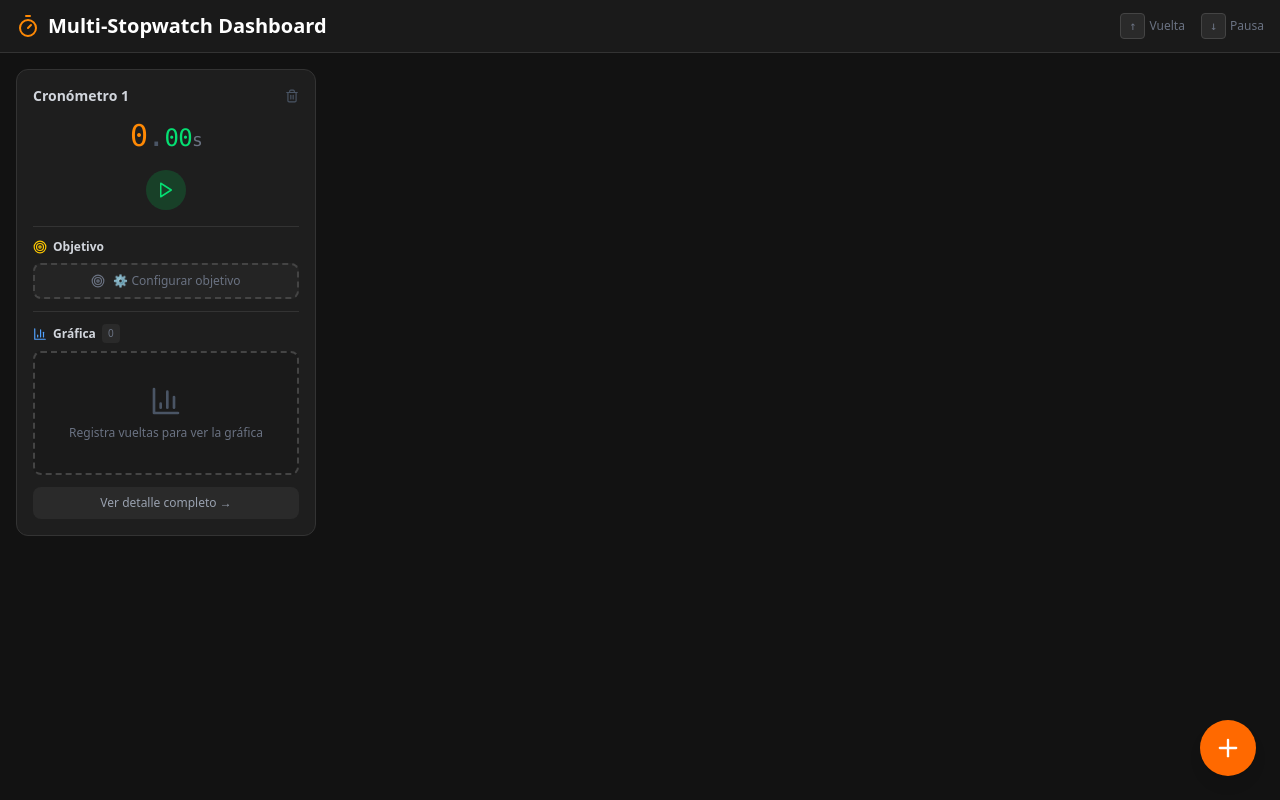
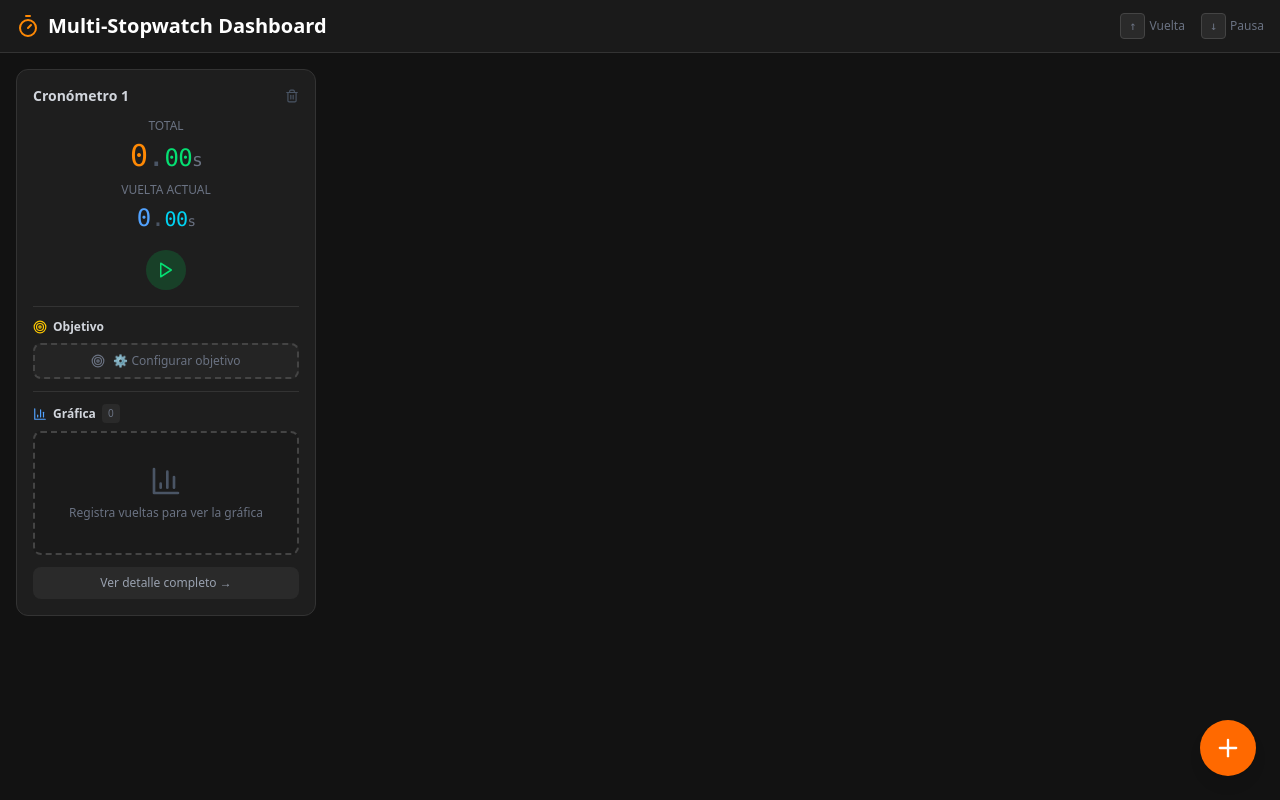
Before and after one commit to MagMxS/tiempos, a React (Vite) app: page / in a window 1280 px wide. Both pictures are taken after a click on the button "Crear primer cronómetro". Built offline with nearby package versions, Linux system fonts and the light colour scheme.

Commit message:
task snapshot d6766144-0237-486d-aab8-4d79160264f4

```diff
--- a/src/components/StopwatchCard.tsx
+++ b/src/components/StopwatchCard.tsx
@@ -36,7 +36,15 @@ export default function StopwatchCard({
     }
   }, [stopwatch.goal, showGoalEditor]);
 
-  const { seconds, millis } = formatTime(elapsed);
+  const { seconds: totalSeconds, millis: totalMillis } = formatTime(elapsed);
+
+  // Calcular tiempo parcial (desde la última vuelta)
+  const lastLapTime = stopwatch.laps.length > 0
+    ? stopwatch.laps[stopwatch.laps.length - 1].totalTime
+    : 0;
+  const partialElapsed = elapsed - lastLapTime;
+  const { seconds: partialSeconds, millis: partialMillis } = formatTime(partialElapsed);
+
   const lapTimes = stopwatch.laps.map((l) => l.splitTime);
   const maxLap = lapTimes.length > 0 ? Math.max(...lapTimes) : 0;
   const minLap = lapTimes.length > 0 ? Math.min(...lapTimes) : 0;
@@ -77,13 +85,25 @@ export default function StopwatchCard({
         </button>
       </div>
 
-      {/* Time Display */}
+      {/* Time Display - Total */}
+      <div className="text-center mb-2">
+        <div className="text-xs text-gray-500 mb-1">TOTAL</div>
+        <div className="font-mono text-3xl tracking-tight">
+          <span className="text-orange-400">{totalSeconds}</span>
+          <span className="text-gray-600">.</span>
+          <span className="text-green-400 text-2xl">{totalMillis}</span>
+          <span className="text-gray-500 text-lg">s</span>
+        </div>
+      </div>
+
+      {/* Time Display - Partial (current lap) */}
       <div className="text-center mb-4">
-        <div className="font-mono text-3xl tracking-tight">
-          <span className="text-orange-400">{seconds}</span>
+        <div className="text-xs text-gray-500 mb-1">VUELTA ACTUAL</div>
+        <div className="font-mono text-2xl tracking-tight">
+          <span className="text-blue-400">{partialSeconds}</span>
           <span className="text-gray-600">.</span>
-          <span className="text-green-400 text-2xl">{millis}</span>
-          <span className="text-gray-500 text-lg">s</span>
+          <span className="text-cyan-400 text-xl">{partialMillis}</span>
+          <span className="text-gray-500 text-sm">s</span>
         </div>
         {stopwatch.isRunning && (
           <div className="flex items-center justify-center gap-1 mt-1">
--- a/src/components/StopwatchDetail.tsx
+++ b/src/components/StopwatchDetail.tsx
@@ -34,7 +34,15 @@ export default function StopwatchDetail({
     }
   }, [stopwatch.goal, showGoalEditor]);
 
-  const { seconds, millis } = formatTime(elapsed);
+  const { seconds: totalSeconds, millis: totalMillis } = formatTime(elapsed);
+
+  // Calcular tiempo parcial (desde la última vuelta)
+  const lastLapTime = stopwatch.laps.length > 0
+    ? stopwatch.laps[stopwatch.laps.length - 1].totalTime
+    : 0;
+  const partialElapsed = elapsed - lastLapTime;
+  const { seconds: partialSeconds, millis: partialMillis } = formatTime(partialElapsed);
+
   const lapTimes = stopwatch.laps.map((l) => l.splitTime);
   const maxLap = lapTimes.length > 0 ? Math.max(...lapTimes) : 0;
   const minLap = lapTimes.length > 0 ? Math.min(...lapTimes) : 0;
@@ -86,14 +94,32 @@ export default function StopwatchDetail({
         </div>
       </div>
 
-      {/* Time Display */}
-      <div className="text-center py-6">
+      {/* Time Display - Total */}
+      <div className="text-center py-4">
+        <div className="text-sm text-gray-500 mb-2">TOTAL</div>
         <div className="font-mono text-5xl md:text-7xl tracking-tight">
-          <span className="text-orange-400">{seconds}</span>
+          <span className="text-orange-400">{totalSeconds}</span>
           <span className="text-gray-600">.</span>
-          <span className="text-green-400 text-4xl md:text-5xl">{millis}</span>
+          <span className="text-green-400 text-4xl md:text-5xl">{totalMillis}</span>
           <span className="text-gray-500 text-3xl md:text-4xl">s</span>
         </div>
+      </div>
+
+      {/* Time Display - Partial (current lap) */}
+      <div className="text-center pb-6">
+        <div className="text-sm text-gray-500 mb-2">VUELTA ACTUAL</div>
+        <div className="font-mono text-4xl md:text-5xl tracking-tight">
+          <span className="text-blue-400">{partialSeconds}</span>
+          <span className="text-gray-600">.</span>
+          <span className="text-cyan-400 text-3xl md:text-4xl">{partialMillis}</span>
+          <span className="text-gray-500 text-2xl md:text-3xl">s</span>
+        </div>
+        {stopwatch.isRunning && (
+          <div className="flex items-center justify-center gap-1 mt-2">
+            <div className="w-2 h-2 rounded-full bg-green-500 animate-pulse" />
+            <span className="text-xs text-green-400">Corriendo</span>
+          </div>
+        )}
         {stopwatch.goal && (
           <div className="mt-3">
             <span
```
